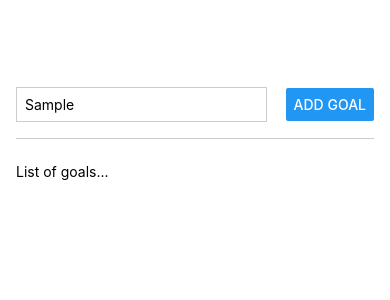
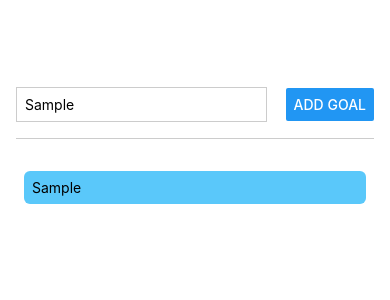
Before and after one commit to aaronjpark/GoalTracker, a React Native app: screen / in a window 390 px wide. Both pictures are taken after typing "Sample" into the empty fields and a click on the button "ADD GOAL". Shown: the top 300 px of the page. Built offline with nearby package versions, Linux system fonts and the light colour scheme.

Commit message:
add style for goalItem

```diff
--- a/App.js
+++ b/App.js
@@ -1,15 +1,19 @@
-import { useState } from 'react';
+import { useState } from "react";
 import { StyleSheet, Text, View, Button, TextInput } from "react-native";
 
 export default function App() {
-  const [enteredGoalText, setEnteredGoalText] = useState('');
+  const [enteredGoalText, setEnteredGoalText] = useState("");
+  const [courseGoals, setCourseGoals] = useState([]);
 
   function goalInputHandler(enteredText) {
     setEnteredGoalText(enteredText);
   }
 
   function addGoalHandler() {
-
+    setCourseGoals((currentCourseGoals) => [
+      ...currentCourseGoals,
+      enteredGoalText,
+    ]);
   }
 
   return (
@@ -23,7 +27,11 @@
         <Button title="Add Goal" onPress={addGoalHandler} />
       </View>
       <View style={styles.goalsContainer}>
-        <Text>List of goals...</Text>
+        {courseGoals.map((goal) => (
+          <View key={goal} style={styles.goalItem}>
+            <Text style={styles.goalText}>{goal}</Text>
+          </View>
+        ))}
       </View>
     </View>
   );
@@ -54,4 +62,13 @@
   goalsContainer: {
     flex: 10,
   },
+  goalItem: {
+    margin: 8,
+    padding: 8,
+    borderRadius: 6,
+    backgroundColor: "#5AC8FA",
+  },
+  goalText: {
+    color: 'black'
+  }
 });
```
